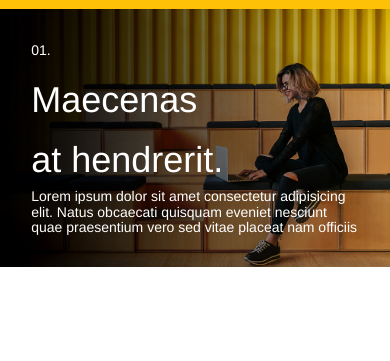
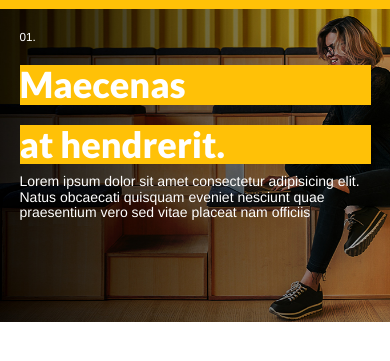
Before and after one commit to yurialvesyamada/teste-frontend, a plain HTML site: page index.html in a window 390 px wide. Shown: the part 65-426 px from the top of the page. Drawn offline with nearby package versions, Linux system fonts and the light colour scheme.

Commit message:
Create responsive background

```diff
--- a/assets/css/index.css
+++ b/assets/css/index.css
@@ -19,7 +19,7 @@ body {
     padding: 0 !important;
 }
 
-.img-topo {
+.bg-topo {
     background-image: url('../images/img_topo.jpg');
     background-position: top;
     background-repeat: no-repeat;
@@ -31,10 +31,102 @@ body {
     position: relative;
 }
 
-.img-titles {
+.text-position {
     position: absolute;
-    color: white;
     padding: 8%;
     display: block;
     text-align: left;
+    color: white;
 }
+
+.text-position h1 {
+    background-color: #ffc107;
+    font-family: 'Lato-Black';
+}
+
+@media screen and (min-width: 601px) {
+    .text-position h1 {
+        font-size: 80px !important;
+    }
+}
+
+@media screen and (max-width: 600px) {
+    .bg-topo {
+        background-image: url('../images/img_topo.jpg');
+        background-position: top;
+        background-repeat: no-repeat;
+        background-size: 150%;
+        background-clip: border-box;
+        background-attachment: fixed;
+        max-width: 100%;
+        height: 700px;
+        position: relative;
+    }
+}
+
+
+@media screen and (max-width: 600px) {
+    .text-position {
+        font-size: 3vw !important;
+        padding: 5%;
+        text-rendering: optimizeLegibility;
+        text-justify: auto !important;
+    }
+}
+
+
+
+
+
+
+/* Fonts  */
+
+@font-face {
+    font-family: 'Lato-Black';
+    src: url('../fonts/Lato-Black.ttf');
+}
+
+@font-face {
+    font-family: 'Lato-BlackItalic';
+    src: url('../fonts/Lato-BlackItalic.ttf');
+}
+
+@font-face {
+    font-family: 'Lato-Bold';
+    src: url('../fonts/Lato-Bold.ttf');
+}
+
+@font-face {
+    font-family: 'Lato-BoldItalic';
+    src: url('../fonts/Lato-BoldItalic.ttf');
+}
+
+@font-face {
+    font-family: 'Lato-Hairline';
+    src: url('../fonts/Lato-Hairline.ttf');
+}
+
+@font-face {
+    font-family: 'Lato-HairlineItalic';
+    src: url('../fonts/Lato-HairlineItalic.ttf');
+}
+
+@font-face {
+    font-family: 'Lato-Italic';
+    src: url('../fonts/Lato-Italic.ttf');
+}
+
+@font-face {
+    font-family: 'Lato-Light';
+    src: url('../fonts/Lato-Light.ttf');
+}
+
+@font-face {
+    font-family: 'Lato-LightItalic';
+    src: url('../fonts/Lato-LightItalic.ttf');
+}
+
+@font-face {
+    font-family: 'Lato-Regular';
+    src: url('../fonts/Lato-Regular.ttf');
+}
--- a/index.html
+++ b/index.html
@@ -31,8 +31,8 @@
     </nav>
 
     <div class="container-fluid">
-        <div class="img-topo">
-            <div class="img-titles col-sm-4">
+        <div class="bg-topo">
+            <div class="text-position text-style col-sm-8 col-xs-12 col-md-8 col-lg-6">
                 <p>01.</p>
                 <h1>Maecenas</h1>
                 <h1>at hendrerit.</h1>
```
